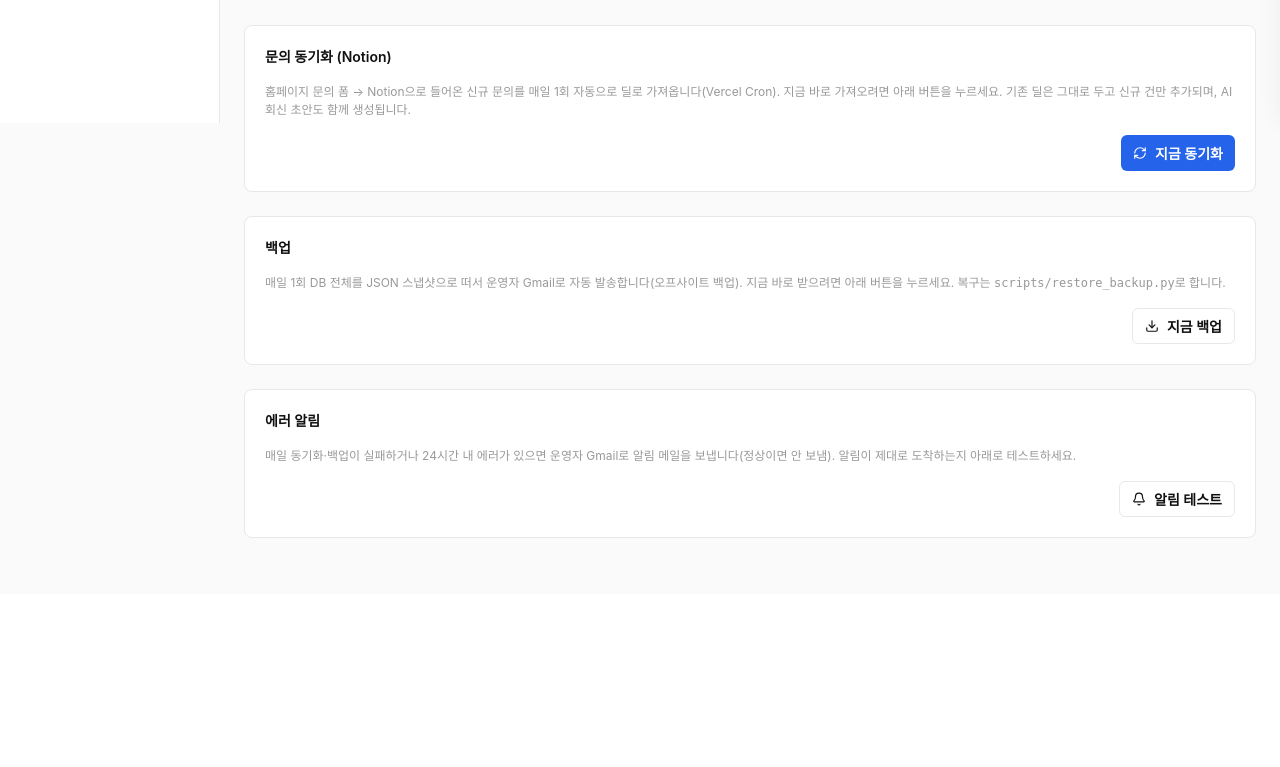
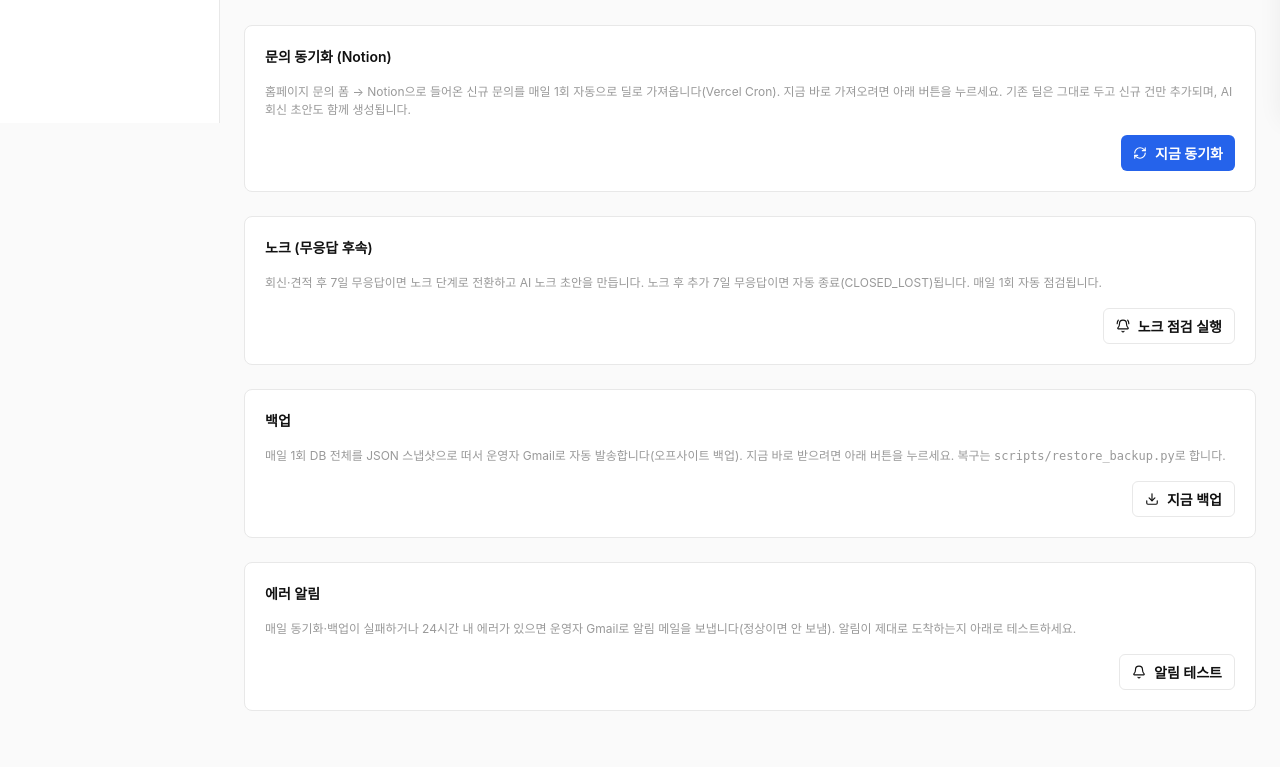
Before and after one commit to nmwc-ai/-b2b-admin-ai, a FastAPI app: page /settings in a window 1280 px wide. Shown: the part 677-1444 px from the top of the page. Before the commit the page ends 1215 px from the top, so only its background shows below. Run offline with FastAPI, Linux system fonts and the light colour scheme; a database or web service that is not in the repository returns one stand-in record (values such as "Sample title"); some libraries are stand-ins or nearby versions.

Commit message:
feat(knock): 무응답 후속(노크) 자동화
- app/knock.py: REPLIED/QUOTED 7일 무응답 → KNOCK 단계 전환 + AI 노크 초안,
  KNOCK 추가 7일 무응답 → CLOSED_LOST 자동 종료
- /cron/daily 통합 + POST /admin/run-knock(세팅 '노크 점검 실행' 버튼)
- 딜 패널 노크 메일 섹션(초안 저장/AI 재생성/Gmail 저장), knock-draft·regenerate-knock·knock-send 라우트
- 검증: 임시딜 전환·패널 렌더 OK, 현재 실딜 영향 0건

Co-Authored-By: Claude Opus 4.8 (1M context) <noreply@anthropic.com>

```diff
--- /dev/null
+++ b/app/knock.py
@@ -0,0 +1,49 @@
+"""노크(무응답 후속) 자동화.
+
+- REPLIED/QUOTED 단계에서 7일 무응답 → KNOCK_REPLY/KNOCK_QUOTE로 전환 + AI 노크 초안 생성
+  (초안은 사람이 검토 후 Gmail로 발송 — 판단은 사람)
+- KNOCK_* 에서 추가 7일 무응답 → CLOSED_LOST 자동 종료
+
+cron(/cron/daily) 또는 세팅의 '노크 점검' 버튼으로 실행.
+"""
+
+import logging
+
+from app import db, ai
+
+logger = logging.getLogger('knock')
+
+_NEXT_STAGE = {'REPLIED': 'KNOCK_REPLY', 'QUOTED': 'KNOCK_QUOTE'}
+
+
+def run_knock_checks() -> dict:
+    knocked, closed = 0, 0
+
+    # ① 무응답 7일 → 노크 단계 전환 + AI 노크 초안
+    for d in db.get_deals_for_knock_check():
+        old = d.get('stage')
+        new_stage = _NEXT_STAGE.get(old, 'KNOCK_REPLY')
+        draft = ''
+        try:
+            draft = ai.generate_knock_draft(d.get('company') or '', d.get('contact_name') or '', new_stage)
+        except Exception as e:
+            logger.error(f"[knock] 노크 초안 생성 실패({d['deal_id']}): {e}")
+        try:
+            db.update_deal(d['deal_id'], {'stage': new_stage, 'knock_draft': draft})
+            db.log_activity(d['deal_id'], 'stage_changed', {'from': old, 'to': new_stage})
+            db.log_activity(d['deal_id'], 'note_added', {'note': '무응답 7일 — 노크 단계 자동 전환'})
+            knocked += 1
+        except Exception as e:
+            logger.error(f"[knock] 노크 전환 실패({d['deal_id']}): {e}")
+
+    # ② 노크 후 추가 7일 무응답 → 자동 종료
+    for d in db.get_deals_for_closed_lost():
+        try:
+            db.update_deal(d['deal_id'], {'stage': 'CLOSED_LOST'})
+            db.log_activity(d['deal_id'], 'stage_changed', {'from': d.get('stage'), 'to': 'CLOSED_LOST'})
+            db.log_activity(d['deal_id'], 'note_added', {'note': '노크 후 7일 무응답 — 자동 종료'})
+            closed += 1
+        except Exception as e:
+            logger.error(f"[knock] 자동 종료 실패({d['deal_id']}): {e}")
+
+    return {'knocked': knocked, 'closed_lost': closed}
--- a/app/main.py
+++ b/app/main.py
@@ -17,7 +17,7 @@ from fastapi.responses import HTMLResponse, RedirectResponse, JSONResponse
 from fastapi.templating import Jinja2Templates
 from dotenv import load_dotenv
 
-from app import db, ai, settings, inbox, email_client, notion_sync, backup, alerts
+from app import db, ai, settings, inbox, email_client, notion_sync, backup, alerts, knock
 from app import examples as ex_svc
 from app.error_log import install_db_handler
 
@@ -202,6 +202,8 @@ def _panel_context(deal: dict) -> dict:
         'history': db.get_deals_by_company(company, exclude_deal_id=deal['deal_id']),
         'activities': db.get_activities(deal['deal_id']),
         'has_draft': deal.get('trigger_reply_send') == 'DRAFT',
+        'is_knock': deal.get('stage') in ('KNOCK_REPLY', 'KNOCK_QUOTE'),
+        'has_knock_draft': deal.get('trigger_knock_send') == 'DRAFT',
         'stage_options': STAGE_OPTIONS,
         'quote_url': docs['quote_url'],
         'contract_url': docs['contract_url'],
@@ -608,6 +610,57 @@ async def reply_send(request: Request, deal_id: str):
     return _hx_or_redirect(request, deal_id, toast=toast)
 
 
+@app.post('/deals/{deal_id}/knock-draft')
+async def update_knock_draft(request: Request, deal_id: str, knock_draft: str = Form('')):
+    db.update_deal(deal_id, {'knock_draft': knock_draft})
+    toast_resp = _hx_toast_only(request, {'message': '노크 초안 저장됨', 'type': 'success'})
+    return toast_resp if toast_resp is not None else RedirectResponse(f'/deals/{deal_id}', status_code=303)
+
+
+@app.post('/deals/{deal_id}/regenerate-knock')
+async def regenerate_knock(request: Request, deal_id: str):
+    deal = db.get_deal(deal_id)
+    if not deal:
+        return HTMLResponse('딜을 찾을 수 없습니다', status_code=404)
+    try:
+        draft = ai.generate_knock_draft(
+            deal.get('company') or '', deal.get('contact_name') or '',
+            deal.get('stage') or 'KNOCK_REPLY')
+        db.update_deal(deal_id, {'knock_draft': draft})
+        db.log_activity(deal_id, 'note_added', {'note': 'AI 노크 재생성'})
+        toast = {'message': 'AI 노크 초안을 생성했습니다', 'type': 'success'}
+    except Exception as e:
+        logging.error(f'[regenerate-knock] {deal_id}: {e}')
+        toast = {'message': f'AI 노크 생성 실패: {e}', 'type': 'error'}
+    return _hx_or_redirect(request, deal_id, toast=toast)
+
+
+@app.post('/deals/{deal_id}/knock-send')
+async def knock_send(request: Request, deal_id: str):
+    """노크 초안을 Gmail 임시보관함에 저장."""
+    deal = db.get_deal(deal_id)
+    if not deal:
+        return HTMLResponse('딜을 찾을 수 없습니다', status_code=404)
+    body = (deal.get('knock_draft') or '').strip()
+    to = (deal.get('email') or '').strip()
+    if not body:
+        return _hx_or_redirect(request, deal_id, toast={'message': '노크 초안이 비어있습니다', 'type': 'error'})
+    if not to or to == '미상':
+        return _hx_or_redirect(request, deal_id, toast={'message': '수신 이메일이 없습니다', 'type': 'error'})
+    subject = f"[ANTIEGG] {deal.get('company') or ''} 후속 안내".strip()
+    old = deal.get('trigger_knock_send') or 'IDLE'
+    try:
+        email_client.create_draft(to, subject, body)
+        db.update_deal(deal_id, {'trigger_knock_send': 'DRAFT'})
+        db.log_activity(deal_id, 'trigger_fired', {'trigger': 'knock_send', 'from': old, 'to': 'DRAFT'})
+        toast = {'message': 'Gmail 임시보관함에 노크 초안을 저장했습니다', 'type': 'success'}
+    except Exception as e:
+        logging.error(f'[knock-send] {deal_id}: {e}')
+        db.update_deal(deal_id, {'trigger_knock_send': 'ERROR'})
+        toast = {'message': f'Gmail 저장 실패: {e}', 'type': 'error'}
+    return _hx_or_redirect(request, deal_id, toast=toast)
+
+
 @app.post('/deals/{deal_id}/conditions')
 async def update_conditions(
     request: Request,
@@ -700,6 +753,13 @@ async def cron_daily(request: Request):
             return JSONResponse({'error': 'unauthorized'}, status_code=401)
     result = notion_sync.sync_new()
     logging.info(f'[cron/daily] notion_sync {result}')
+    # 노크 점검 (무응답 7일 → 노크 / 추가 7일 → 종료)
+    try:
+        kn = knock.run_knock_checks()
+        logging.info(f'[cron/daily] knock {kn}')
+    except Exception as e:
+        kn = {'error': str(e)}
+        logging.error(f'[cron/daily] knock 실패: {e}')
     # 일1회 DB 백업 (실패해도 동기화 결과는 반환)
     try:
         bk = backup.run_backup()
@@ -713,7 +773,19 @@ async def cron_daily(request: Request):
     except Exception as e:
         al = {'error': str(e)}
         logging.error(f'[cron/daily] alert 실패: {e}')
-    return JSONResponse({'ok': True, 'sync': result, 'backup': bk, 'alert': al})
+    return JSONResponse({'ok': True, 'sync': result, 'knock': kn, 'backup': bk, 'alert': al})
+
+
+@app.post('/admin/run-knock')
+async def admin_run_knock(request: Request):
+    """'노크 점검 실행' 버튼 — 무응답 딜 노크 전환/종료 처리."""
+    result = knock.run_knock_checks()
+    msg = f"노크 전환 {result.get('knocked', 0)}건 · 자동 종료 {result.get('closed_lost', 0)}건"
+    if request.headers.get('HX-Request'):
+        resp = HTMLResponse('', status_code=200)
+        resp.headers['HX-Trigger'] = json.dumps({'toast': {'message': msg, 'type': 'info'}})
+        return resp
+    return JSONResponse({'ok': True, **result})
 
 
 @app.post('/admin/sync-notion')
--- a/app/templates/settings.html
+++ b/app/templates/settings.html
@@ -69,6 +69,23 @@
 
 <div class="settings-group">
   <div class="card">
+    <div class="h-section mb-4">노크 (무응답 후속)</div>
+    <div class="text-meta mb-4">
+      회신·견적 후 7일 무응답이면 노크 단계로 전환하고 AI 노크 초안을 만듭니다.
+      노크 후 추가 7일 무응답이면 자동 종료(CLOSED_LOST)됩니다. 매일 1회 자동 점검됩니다.
+    </div>
+    <div style="display: flex; justify-content: flex-end;">
+      <button type="button" class="btn btn-secondary"
+              hx-post="/admin/run-knock" hx-swap="none">
+        <i data-lucide="bell-ring" style="width:14px; height:14px;"></i>
+        <span>노크 점검 실행</span>
+      </button>
+    </div>
+  </div>
+</div>
+
+<div class="settings-group">
+  <div class="card">
     <div class="h-section mb-4">백업</div>
     <div class="text-meta mb-4">
       매일 1회 DB 전체를 JSON 스냅샷으로 떠서 운영자 Gmail로 자동 발송합니다(오프사이트 백업).
```
Also changed, not shown: app/templates/deal_panel.html (+37 -0 lines).
